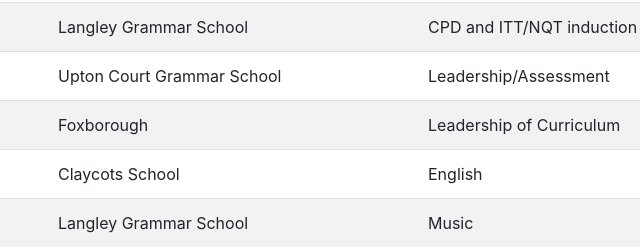
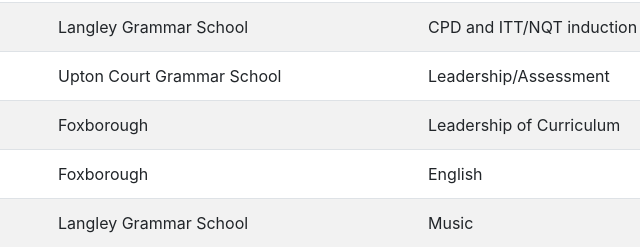
Before and after one commit to BenConstable9/STSA, a plain HTML site: page school-support/specialist-leaders.html in a window 1280 px wide. Shown: the part 1197-1446 px from the top of the page, 409-1049 px from the left. Drawn offline with nearby package versions, Linux system fonts and the light colour scheme.

Commit message:
Update specialist-leaders.html

```diff
--- a/school-support/specialist-leaders.html
+++ b/school-support/specialist-leaders.html
@@ -155,7 +155,7 @@
                         </tr>
                         <tr>
                             <td>Jessica Theisinger</td>
-                            <td>Claycots School</td>
+                            <td>Foxborough</td>
                             <td>English</td>
                         </tr>
                         <tr>
```
